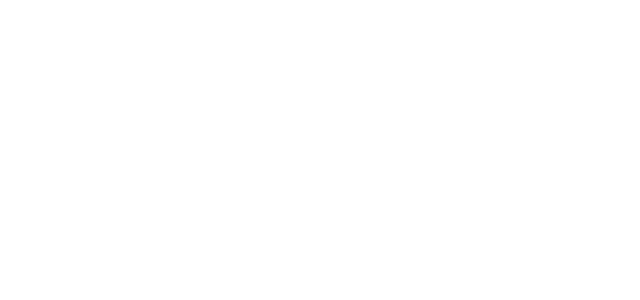
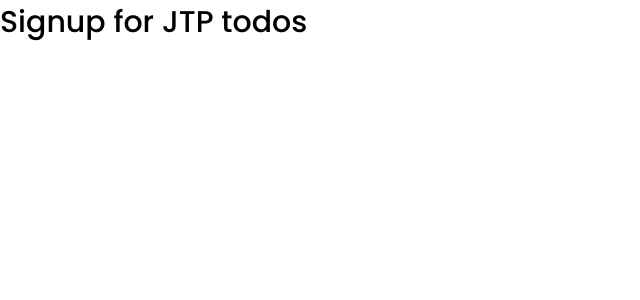
Before and after one commit to joshytheprogrammer/todos-frontend, a Nuxt app: page /register in a window 1280 px wide. Shown: the top 300 px of the page, without its empty margins (0-640 px from the left). Built offline with nearby package versions, Linux system fonts and the light colour scheme.

Commit message:
created register page

```diff
--- a/pages/register.vue
+++ b/pages/register.vue
@@ -1,13 +1,19 @@
 <template>
-
+  <div class="container">
+    <h1>Signup for JTP todos</h1>
+  </div>
 </template>
 
 <script>
 export default {
-
+  auth: 'guest'
 }
 </script>
 
-<style>
-
+<style lang="scss" scoped>
+.container {
+  h1 {
+    @include display-1;
+  }
+}
 </style>
```
